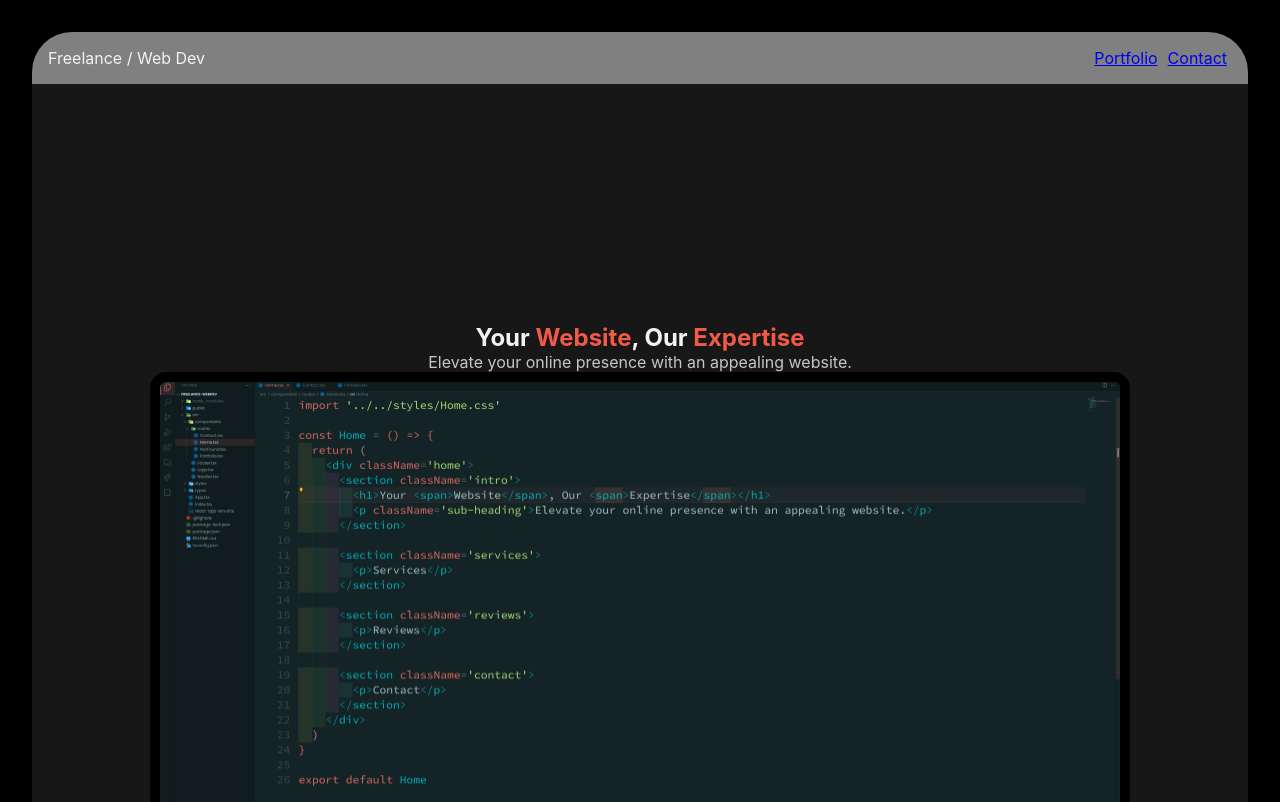
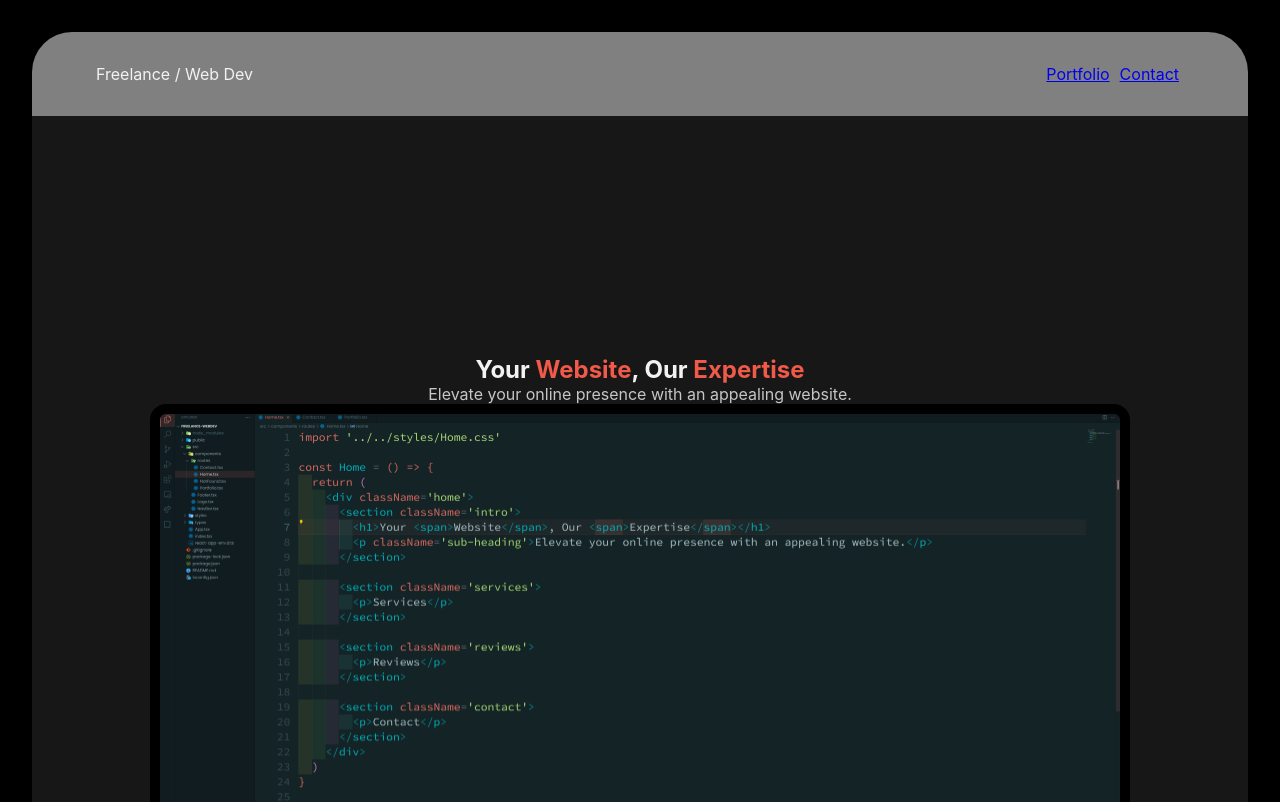
Before and after one commit to venoblin/freelance-webdev, a React (Create React App) app: page / in a window 1280 px wide. Shown: the top 802 px of the page. Built offline with nearby package versions, Linux system fonts and the light colour scheme.

Commit message:
added padding

```diff
--- a/src/styles/NavBar.css
+++ b/src/styles/NavBar.css
@@ -6,7 +6,7 @@
   display: flex;
   justify-content: space-between;
   width: 100%;
-  padding: 1rem;
+  padding: 2rem 4rem;
   border-radius: 2.5rem 2.5rem 0 0;
 }
 .main-nav .links {
--- a/src/styles/NavBar.scss
+++ b/src/styles/NavBar.scss
@@ -6,7 +6,7 @@
   display: flex;
   justify-content: space-between;
   width: 100%;
-  padding: 1rem;
+  padding: 2rem 4rem;
   border-radius: 2.5rem 2.5rem 0 0;
 
   .links {
```
Also changed, not shown: 1 other file (tests, documents, lock files or other folders).
